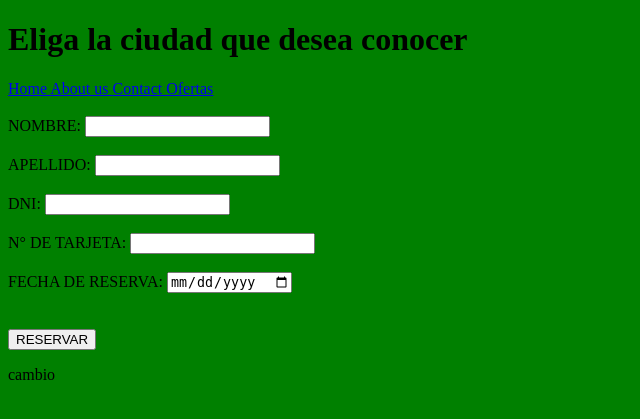
After one commit to David-Flores-Silva/Laboratorio6, a Django app: page /reserva/ in a window 1280 px wide. The commit adds this page. Shown: the top 419 px of the page, without its empty margins (0-640 px from the left). Run offline with Django 3.2, Linux system fonts and the light colour scheme.

Commit message:
se pudo registrar un archivo js para completar la reservar, se creo el archivo que reserva el sitio selecionado y resibe algunos valores que se le piden al usuario

```diff
--- /dev/null
+++ b/ciudades/static/reservar.js
@@ -0,0 +1,3 @@
+function cambio(){
+    document.getElementById("confirmo").innerHTML = "se reservo con éxito";
+}
--- a/ciudades/template/base.html
+++ b/ciudades/template/base.html
@@ -4,8 +4,8 @@
         <meta charset="UTF-8">
         <title>{% block title %} {% endblock %}</title>
 
-        {% block estilo %}
-        {% endblock %}
+        {% block estilo %} {% endblock %}
+        {% block js %} {% endblock %}
     </head>
 
     <body>
--- a/ciudades/template/ciudad1.html
+++ b/ciudades/template/ciudad1.html
@@ -17,6 +17,6 @@
             <ul>PRECIO: </ul>
 
         <br><br><br>
-        <a href="#"> RESERVAR VISITA </a>
+        <a href="http://127.0.0.1:8000/reserva"> RESERVAR VISITA </a>
 
     {% endblock %}
--- a/ciudades/template/ciudad2.html
+++ b/ciudades/template/ciudad2.html
@@ -17,6 +17,6 @@
             <ul>PRECIO: </ul>
 
         <br><br><br>
-        <a href="#"> RESERVAR VISITA </a>
+        <a href="http://127.0.0.1:8000/reserva"> RESERVAR VISITA </a>
 
     {% endblock %}
--- a/ciudades/template/ciudad3.html
+++ b/ciudades/template/ciudad3.html
@@ -17,6 +17,6 @@
             <ul>PRECIO: </ul>
 
         <br><br><br>
-        <a href="#"> RESERVAR VISITA </a>
+        <a href="http://127.0.0.1:8000/reserva"> RESERVAR VISITA </a>
 
     {% endblock %}
--- a/ciudades/template/home.html
+++ b/ciudades/template/home.html
@@ -6,6 +6,8 @@
     {% block estilo %}
         <link rel="stylesheet" href="{% static 'css/home.css' %}"/>
     {% endblock %}
+
+
 
     {% block cuerpo %}
         <h1> Nuestros mejores destinos </h1>
--- /dev/null
+++ b/ciudades/template/reservar.html
@@ -0,0 +1,29 @@
+{% extends 'home.html' %}
+{% load static %}
+
+{% block js %}
+        <script src="{% static 'reservar.js' %}"></script>
+{% endblock %}
+
+{% block cuerpo %}
+    <br><br>
+    <form action="." method="GET">
+        <label for="nombre"> NOMBRE: </label>
+        <input type="text" id="nombre"><br><br>
+
+        <label for="apellido"> APELLIDO: </label>
+        <input type="text" id="apellido"><br><br>
+
+        <label for="dni"> DNI: </label>
+        <input type="number" id="dni"><br><br>
+
+        <label for="tarjeta"> N° DE TARJETA: </label>
+        <input type="number" id="tarjeta"><br><br>
+
+        <label for="fecha"> FECHA DE RESERVA: </label>
+        <input type="date" id="fecha"><br><br>
+    </form>
+    <br>
+    <button type="button" onclick="cambio()"> RESERVAR </button>
+    <p id="confirmo"> cambio </p>
+{% endblock %}
--- a/ciudades/views.py
+++ b/ciudades/views.py
@@ -40,3 +40,7 @@ def ciudad2(request):
 
 def ciudad3(request):
     return render(request, "ciudad3.html", {})
+
+
+def reservar(request):
+    return render(request, "reservar.html", {})
--- a/pagina/urls.py
+++ b/pagina/urls.py
@@ -15,7 +15,7 @@ Including another URLconf
 """
 from django.contrib import admin
 from django.urls import path
-from ciudades.views import paginaPrincipal, ciudad1, ciudad2, ciudad3
+from ciudades.views import paginaPrincipal, ciudad1, ciudad2, ciudad3, reservar
 
 
 urlpatterns = [
@@ -24,4 +24,5 @@ urlpatterns = [
     path('ciudad1/', ciudad1),
     path('ciudad2/', ciudad2),
     path('ciudad3/', ciudad3),
+    path('reserva/', reservar),
 ]
```
